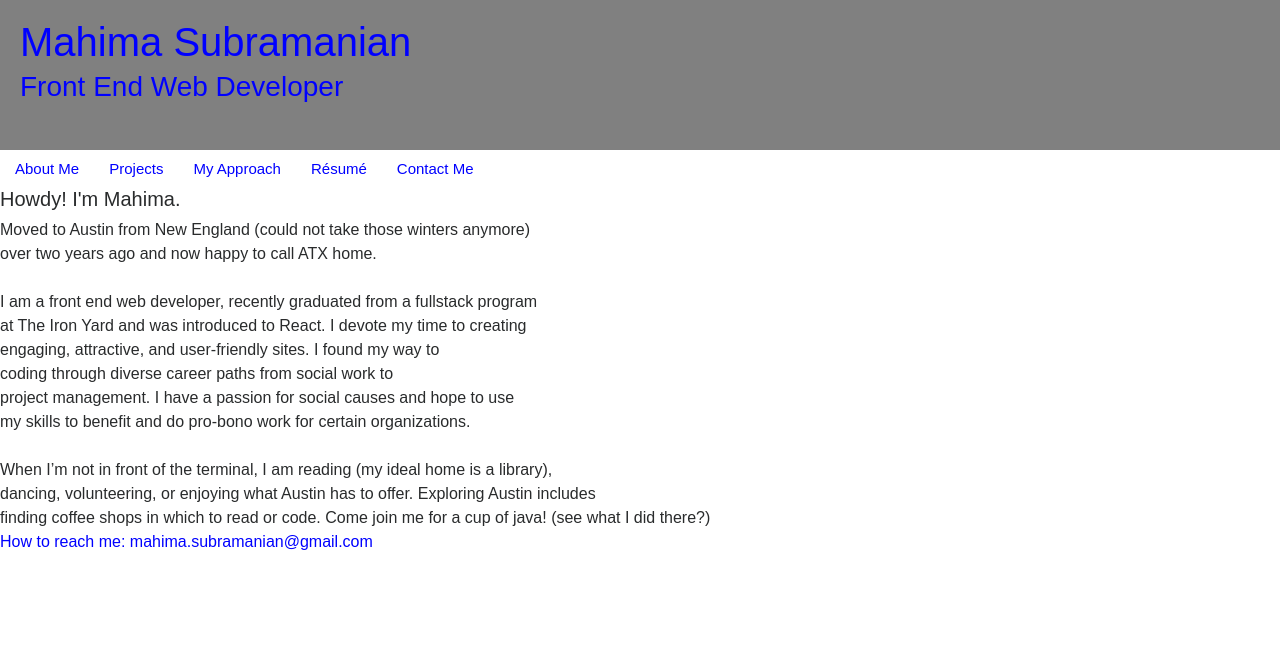
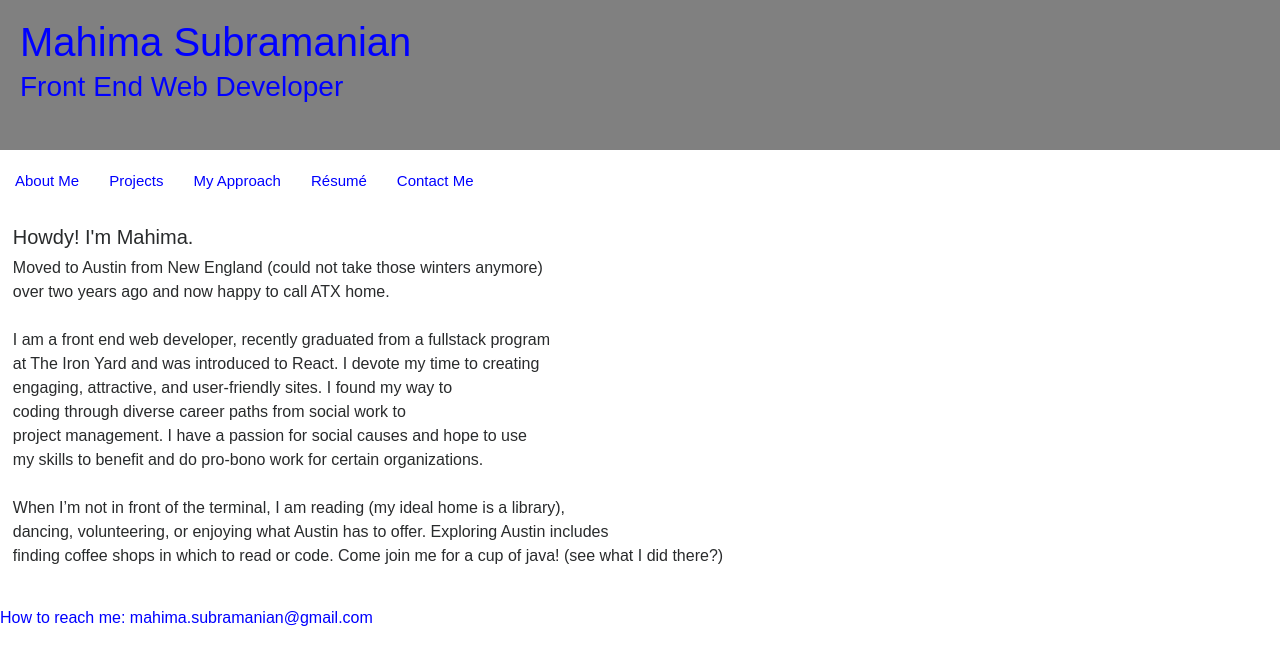
Before and after one commit to Smahima/smahima.github.io, a React (Create React App) app: page / in a window 1280 px wide. Shown: the top 664 px of the page. Built offline with nearby package versions, Linux system fonts and the light colour scheme.

Commit message:
added margin to header, about, and footer

```diff
--- a/src/styles/App.css
+++ b/src/styles/App.css
@@ -3,6 +3,9 @@
 
 }
 
+.About {
+  margin: 2% 0 0 1%;
+}
 .about p {
   margin-bottom: 0;
 
@@ -30,10 +33,12 @@
   height: 150px;
   padding: 20px;
   color:  blue;
+  margin-bottom: 1%;
 }
 
 .footer {
   color: blue;
+  margin-top: 3%;
 }
 
 .App-intro {
```
